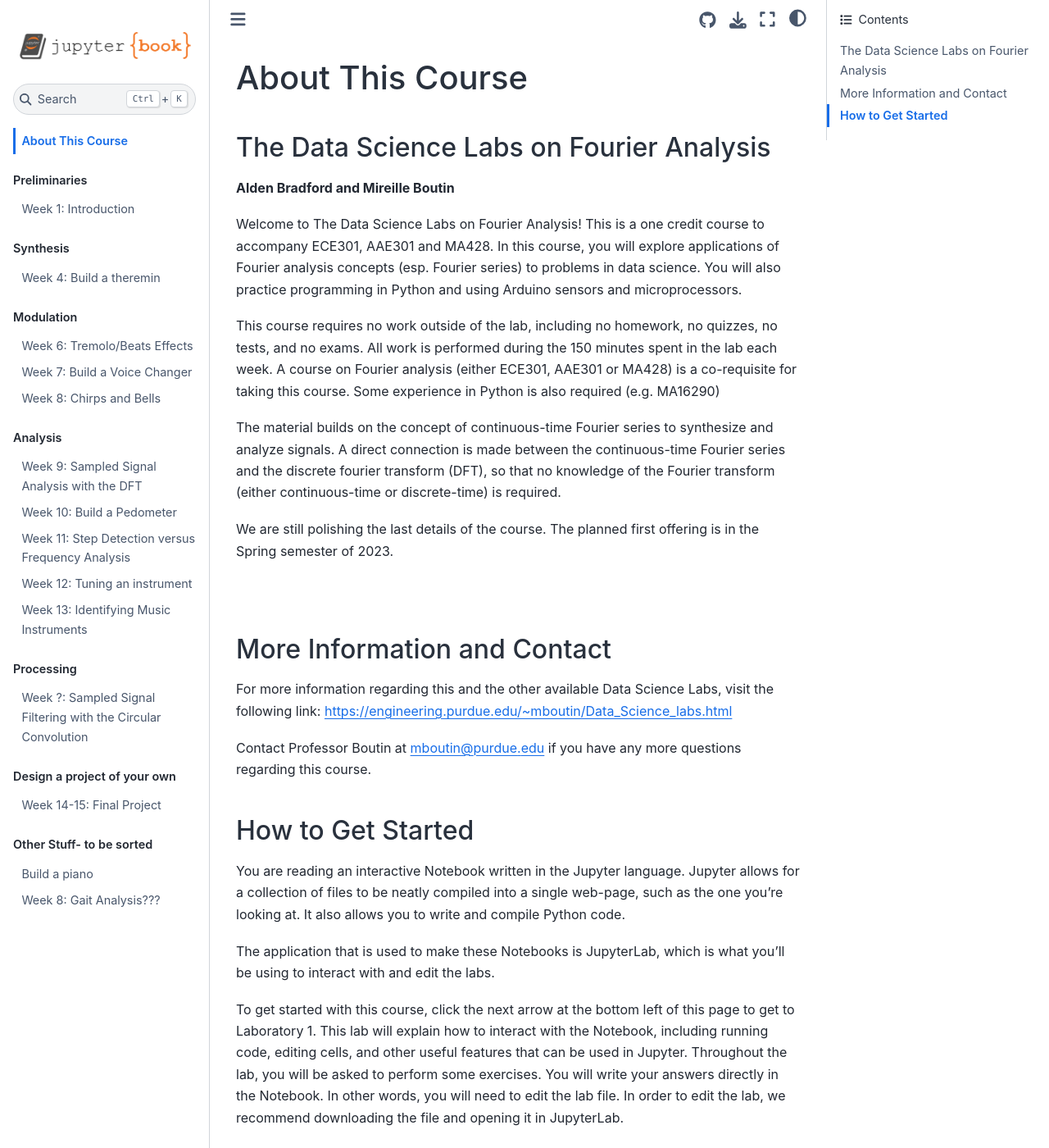
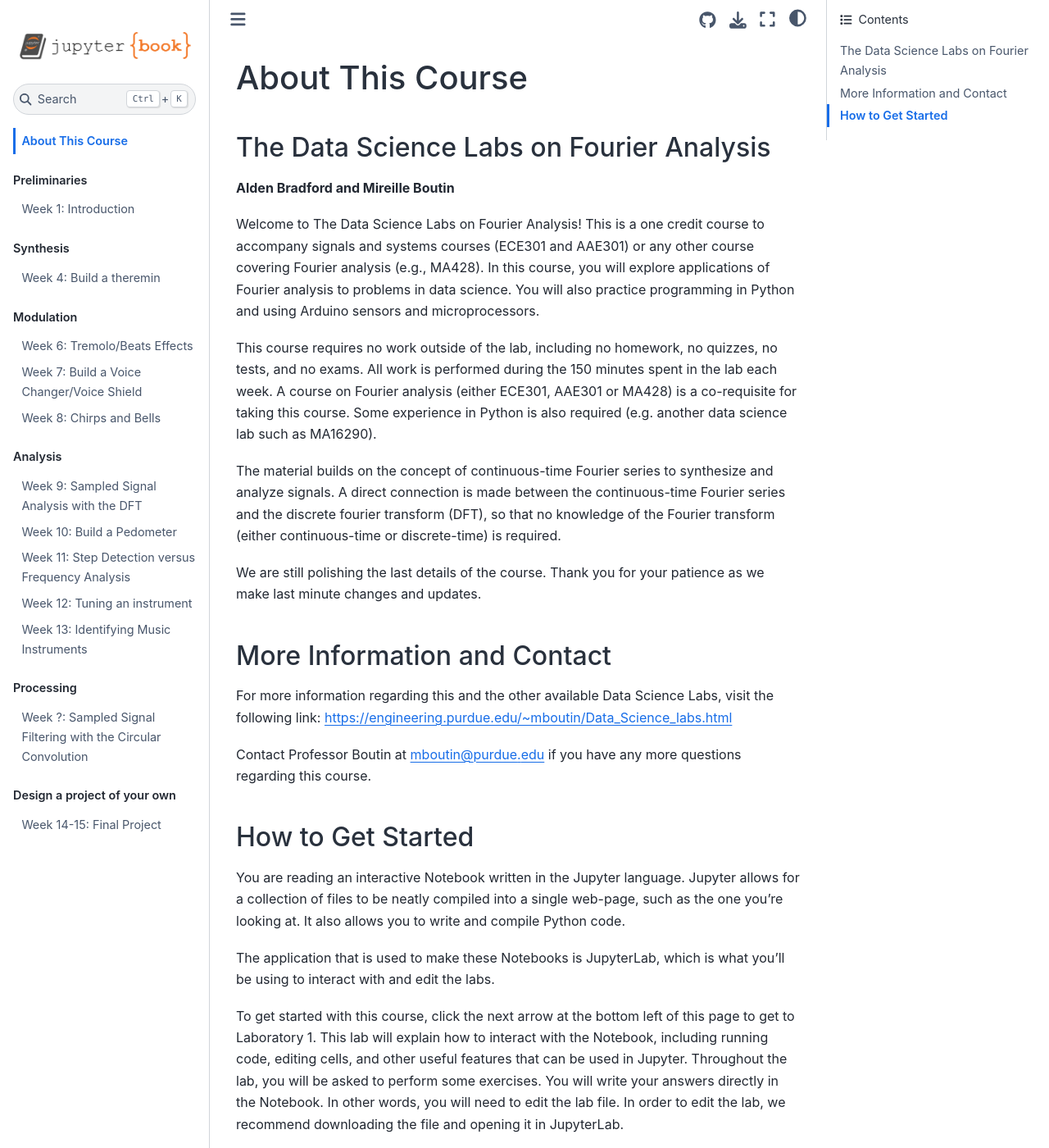
Before and after one commit to TheDataScienceLabs/DSLab_Fourier, a Jupyter Book: the page built from book/index.md, in a window 1280 px wide and 1400 px high. Shown: the whole window at 82% size. Built offline with Jupyter Book 1.0.4 settings and Sphinx 7.4.7 and the Sphinx Book theme 1.1.4, drawn with Linux system fonts in a browser that asks for light colours; pages that are not in the unit, such as notebooks, are missing from menus; some of the changed text lies outside the part shown.

Commit message:
intro and toc

```diff
--- a/book/_toc.yml
+++ b/book/_toc.yml
@@ -6,7 +6,7 @@ root: index
 parts:
 - caption: Preliminaries
   chapters:
-  - file: labs/intro_lab.ipynb
+  - file: labs/Intro/intro_lab.ipynb
 
 - caption: Synthesis
   chapters:
@@ -37,8 +37,3 @@ parts:
 - caption: Design a project of your own
   chapters:
   - file: labs/final_project.ipynb
-
-- caption: Other Stuff- to be sorted
-  chapters:
-  - file: labs/piano/labx.ipynb
-  - glob: labs/2_Gait_Labs/*/*
--- a/book/index.md
+++ b/book/index.md
@@ -2,16 +2,14 @@
 ## The Data Science Labs on Fourier Analysis
 **Alden Bradford and Mireille Boutin**
 
-Welcome to The Data Science Labs on Fourier Analysis! This is a one credit course to accompany ECE301, AAE301 and MA428. In this course, you will explore applications of Fourier analysis concepts (esp. Fourier series) to problems in data science. You will also practice programming in Python and using Arduino sensors and microprocessors.
+Welcome to The Data Science Labs on Fourier Analysis! This is a one credit course to accompany signals and systems courses (ECE301 and AAE301) or any other course covering Fourier analysis (e.g., MA428). In this course, you will explore applications of Fourier analysis to problems in data science. You will also practice programming in Python and using Arduino sensors and microprocessors.
 
-This course requires no work outside of the lab, including no homework, no quizzes, no tests, and no exams. All work is performed during the 150 minutes spent in the lab each week. A course on Fourier analysis (either ECE301, AAE301 or MA428) is a co-requisite for taking this course. Some experience in Python is also required (e.g. MA16290)
+This course requires no work outside of the lab, including no homework, no quizzes, no tests, and no exams. All work is performed during the 150 minutes spent in the lab each week. A course on Fourier analysis (either ECE301, AAE301 or MA428) is a co-requisite for taking this course. Some experience in Python is also required (e.g. another data science lab such as MA16290).
 
 The material builds on the concept of continuous-time Fourier series to synthesize and analyze signals. A direct connection is made between the continuous-time Fourier series and the discrete fourier transform (DFT), so that no knowledge of the Fourier transform (either continuous-time or discrete-time) is required.
 
-We are still polishing the last details of the course. The planned first offering is in the Spring semester of 2023.
-
+We are still polishing the last details of the course. Thank you for your patience as we make last minute changes and updates.
 <br>
-
 ## More Information and Contact
 
 For more information regarding this and the other available Data Science Labs, visit the following link:
@@ -19,7 +17,6 @@ https://engineering.purdue.edu/~mboutin/Data_Science_labs.html
 
 Contact Professor Boutin at mboutin@purdue.edu if you have any more questions regarding this course.
 <br>
-
 ## How to Get Started
 
 You are reading an interactive Notebook written in the Jupyter language. Jupyter allows for a collection of files to be neatly compiled into a single web-page, such as the one you're looking at. It also allows you to write and compile Python code.
```
Also changed, not shown: other parts of book/index.md (+2 -2 lines), book/labs/Intro/intro_lab.ipynb (renamed from book/labs/intro_lab.ipynb), book/labs/modulation/voice_changer_project.ipynb.
